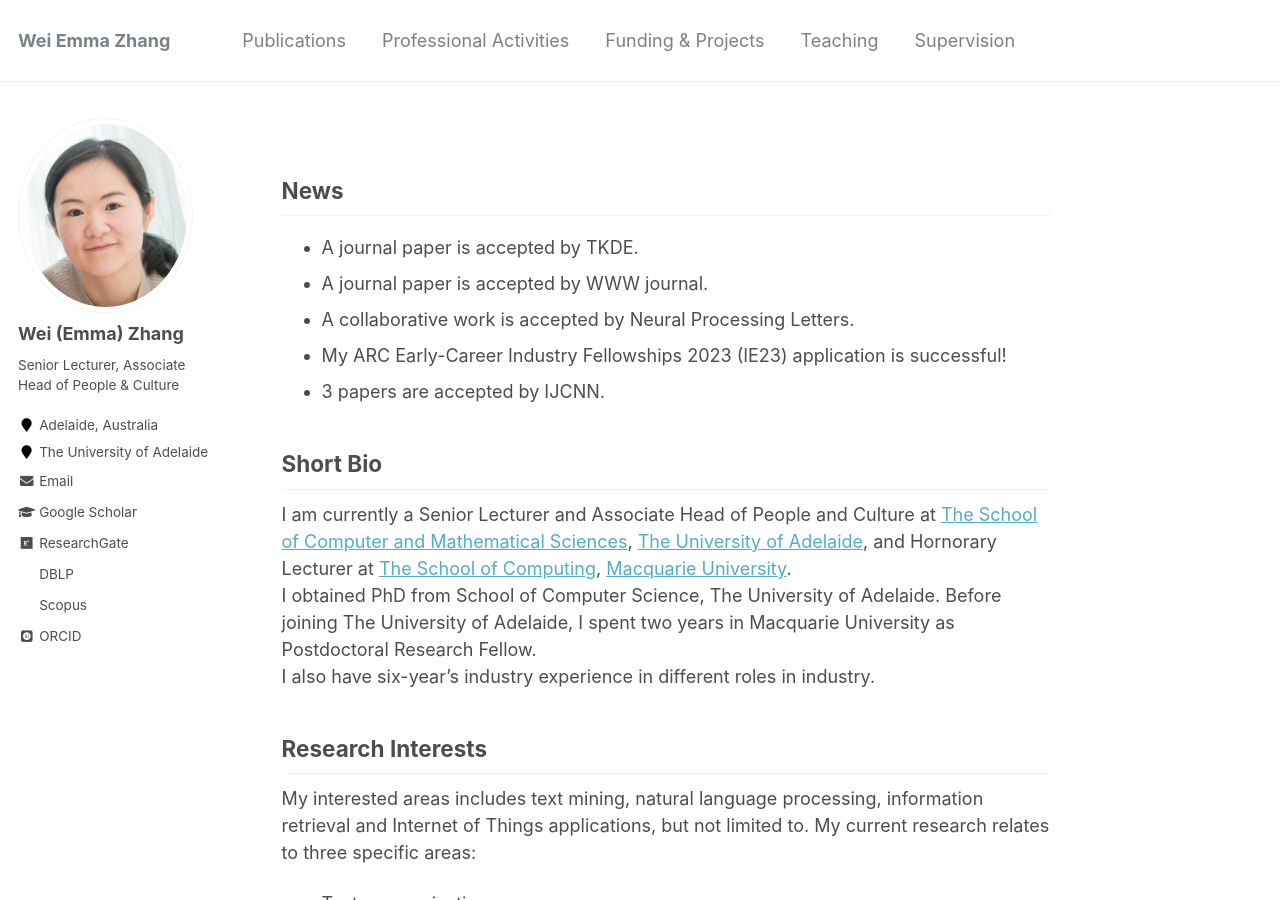
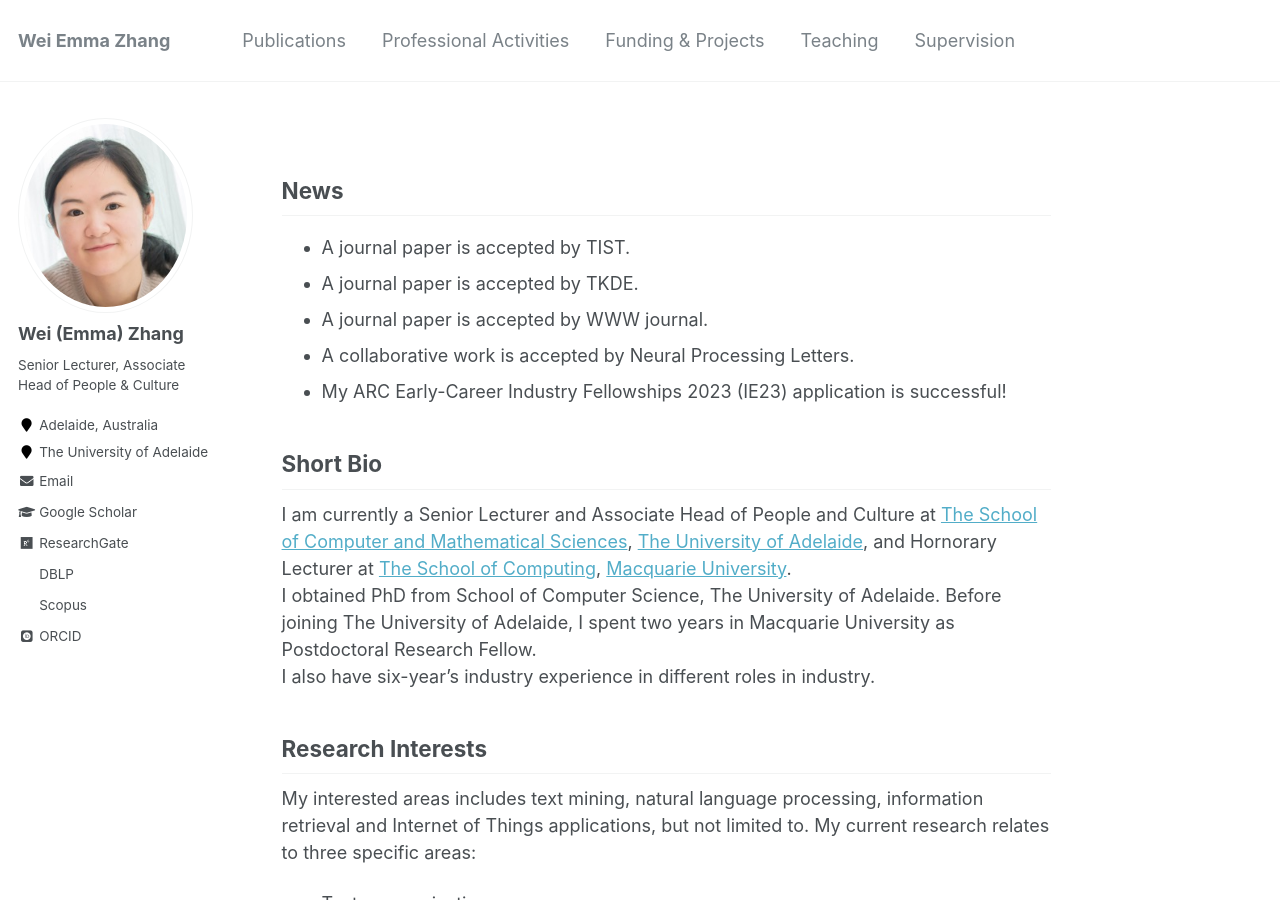
Before and after one commit to weiezhang/weiezhang.github.io, a Jekyll site: the page built from _pages/about.md, in a window 1280 px wide and 900 px high. Built offline with Jekyll 4.4.1, drawn with Linux system fonts in a browser that asks for light colours; some web fonts are replaced.

Commit message:
Update about.md

```diff
--- a/_pages/about.md
+++ b/_pages/about.md
@@ -9,17 +9,16 @@ redirect_from:
 ---
 
 ## News
+* A journal paper is accepted by TIST.
 * A journal paper is accepted by TKDE.
 * A journal paper is accepted by WWW journal.
 * A collaborative work is accepted by Neural Processing Letters.
 * My ARC Early-Career Industry Fellowships 2023 (IE23) application is successful!
-* 3 papers are accepted by IJCNN.
 
 ## Short Bio
 I am currently a Senior Lecturer and Associate Head of People and Culture at [The School of Computer and Mathematical Sciences](https://set.adelaide.edu.au/mathematical-sciences), [The University of Adelaide](http://www.adelaide.edu.au), and Hornorary Lecturer at [The School of Computing](https://www.mq.edu.au/faculty-of-science-and-engineering/departments-and-schools/school-of-computing), [Macquarie University](http://www.mq.edu.au/).
 I obtained PhD from School of Computer Science, The University of Adelaide. Before joining The University of Adelaide, I spent two years in Macquarie University as Postdoctoral Research Fellow.
 I also have six-year's industry experience in different roles in industry.
-
 
 ## Research Interests
  My interested areas includes text mining, natural language processing, information retrieval and Internet of Things applications, but not limited to.
```
